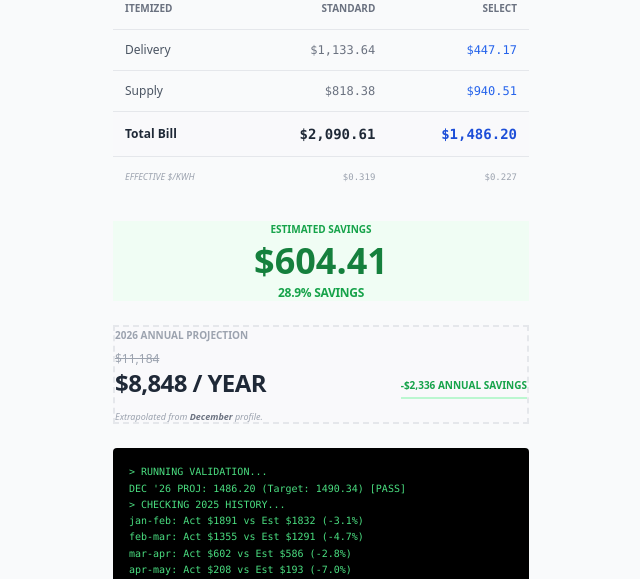
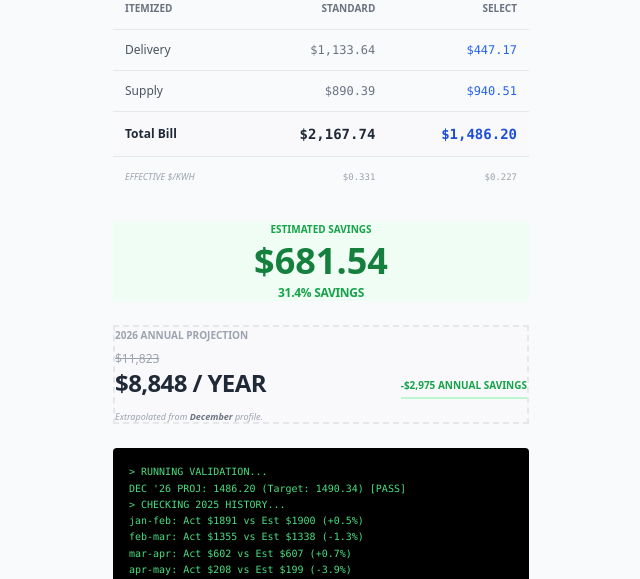
Before and after one commit to tulrich/powerpricing, a plain HTML site: page index.html in a window 1280 px wide. Both pictures are taken after a click on the button "Run Validation Tests". Shown: the part 530-1109 px from the top of the page, 319-959 px from the left. Drawn offline with nearby package versions, Linux system fonts and the light colour scheme.

Commit message:
iterate constants against validation data

```diff
--- a/index.html
+++ b/index.html
@@ -126,19 +126,17 @@
     const SEASON_WEIGHTS = [0.144, 0.124, 0.076, 0.048, 0.030, 0.041, 0.054, 0.038, 0.033, 0.050, 0.094, 0.171];
     const MONTH_NAMES = ["January", "February", "March", "April", "May", "June", "July", "August", "September", "October", "November", "December"];
 
-    /** * @const Actual 2025 Utility Bills (Standard Pricing, includes PV)
-     * Used for validating the model's baseline accuracy.
-     */
+    /** @const Actual 2025 Utility Bills (Standard Pricing, includes PV) */
     const HISTORY_2025 = [
         { date: "2/10/2025", period: "jan-feb", kwh: 5729, bill: 1890.57, monthIdx: 0 },
         { date: "3/12/2025", period: "feb-mar", kwh: 4016, bill: 1355.00, monthIdx: 1 },
         { date: "4/10/2025", period: "mar-apr", kwh: 1785, bill: 602.48, monthIdx: 2 },
         { date: "5/9/2025", period: "apr-may", kwh: 543, bill: 207.62, monthIdx: 3 },
         { date: "6/10/2025", period: "may-jun", kwh: 279, bill: 118.27, monthIdx: 4 },
-        { date: "7/10/2025", period: "jun-jul", kwh: 882, bill: 335.80, monthIdx: 5 }, // Summer
-        { date: "8/8/2025", period: "jul-aug", kwh: 953, bill: 364.81, monthIdx: 6 }, // Summer
-        { date: "9/9/2025", period: "aug-sep", kwh: 435, bill: 171.46, monthIdx: 7 }, // Summer
-        { date: "10/8/2025", period: "sep-oct", kwh: 410, bill: 160.85, monthIdx: 8 }, // Summer rates often end mid-Sept, usually treat as shoulder
+        { date: "7/10/2025", period: "jun-jul", kwh: 882, bill: 335.80, monthIdx: 5 },
+        { date: "8/8/2025", period: "jul-aug", kwh: 953, bill: 364.81, monthIdx: 6 },
+        { date: "9/9/2025", period: "aug-sep", kwh: 435, bill: 171.46, monthIdx: 7 },
+        { date: "10/8/2025", period: "sep-oct", kwh: 410, bill: 160.85, monthIdx: 8 },
         { date: "11/6/2025", period: "oct-nov", kwh: 1857, bill: 612.86, monthIdx: 9 },
         { date: "12/10/2025", period: "nov-dec", kwh: 5029, bill: 1743.66, monthIdx: 10 }
     ];
@@ -148,19 +146,23 @@
         SC1_STD_FIXED: 20.00, SC1_SEL_FIXED: 30.28, SBC_RATE: 0.0051, TAX_MULT: 1.071,
         STD_DELIVERY_KWH: 0.165, SEL_DELIVERY_KWH: 0.0098,
         WINTER_DEMAND: 20.25, SUMMER_DEMAND: 26.50,
-        SUPPLY_STD: 0.125,
+
+        // Standard Plan Supply (Seasonal Split)
+        SUPPLY_STD_WINTER: 0.136, // Tuned for Winter actuals
+        SUPPLY_STD_SUMMER: 0.170, // Tuned for Summer actuals
+
+        // Select Plan Supply (Retained for Dec Target)
         SUPPLY_SEL_ON: 0.212,
         SUPPLY_SEL_OFF: 0.126
     };
 
-    // Default to Month 11 (December) to match the 6547 kWh placeholder
+    // Default to Month 11 (December)
     const state = new Proxy({
         totalKwh: 6547, onPeakKwh: 1344, offPeakKwh: 5203, peakKw: 15.77, billMonth: 11
     }, {
         set(target, prop, value) {
             const num = parseFloat(value);
             target[prop] = isNaN(num) ? 0 : num;
-
             if (prop === 'totalKwh') {
                 target.onPeakKwh = Math.round(target.totalKwh * 0.205);
                 target.offPeakKwh = target.totalKwh - target.onPeakKwh;
@@ -174,12 +176,18 @@
     });
 
     function calculate(usage, monthIdx) {
-        const isSummer = monthIdx >= 5 && monthIdx <= 8; // June(5) - Sept(8)
+        const isSummer = monthIdx >= 5 && monthIdx <= 8; // June-Sept
+
+        // Dynamic rates based on season
         const demandRate = isSummer ? CONST.SUMMER_DEMAND : CONST.WINTER_DEMAND;
+        const stdSupplyRate = isSummer ? CONST.SUPPLY_STD_SUMMER : CONST.SUPPLY_STD_WINTER;
+
         const stdDel = CONST.SC1_STD_FIXED + (usage.totalKwh * (CONST.STD_DELIVERY_KWH + CONST.SBC_RATE));
-        const stdSup = usage.totalKwh * CONST.SUPPLY_STD;
+        const stdSup = usage.totalKwh * stdSupplyRate;
+
         const selDel = CONST.SC1_SEL_FIXED + (usage.totalKwh * (CONST.SEL_DELIVERY_KWH + CONST.SBC_RATE)) + (usage.peakKw * demandRate);
         const selSup = (usage.onPeakKwh * CONST.SUPPLY_SEL_ON) + (usage.offPeakKwh * CONST.SUPPLY_SEL_OFF);
+
         return {
             stdTotal: (stdDel + stdSup) * CONST.TAX_MULT,
             selTotal: (selDel + selSup) * CONST.TAX_MULT,
@@ -248,21 +256,17 @@
         let totalDiff = 0;
         log.innerHTML += `> CHECKING 2025 HISTORY...<br>`;
         HISTORY_2025.forEach(rec => {
-            // We use the 2026 logic to estimate 2025.
-            // It should be reasonably close but likely higher due to rate hikes.
-            // Using placeholder peak split since we only have total kWh in history.
             const est = calculate({
                 totalKwh: rec.kwh,
-                onPeakKwh: rec.kwh * 0.2, // Rough est
+                onPeakKwh: rec.kwh * 0.2,
                 offPeakKwh: rec.kwh * 0.8,
-                peakKw: 0 // Irrelevant for Standard Plan validation
+                peakKw: 0
             }, rec.monthIdx);
 
             const diff = est.stdTotal - rec.bill;
             const pct = (diff / rec.bill) * 100;
-            const color = Math.abs(pct) < 15 ? 'text-green-400' : 'text-yellow-500';
+            const color = Math.abs(pct) < 6 ? 'text-green-400' : 'text-yellow-500';
             log.innerHTML += `<span class="${color}">${rec.period}: Act $${rec.bill.toFixed(0)} vs Est $${est.stdTotal.toFixed(0)} (${pct > 0 ? '+' : ''}${pct.toFixed(1)}%)</span><br>`;
-            totalDiff += Math.abs(diff);
         });
 
         log.innerHTML += `> VALIDATION COMPLETE`;
```
